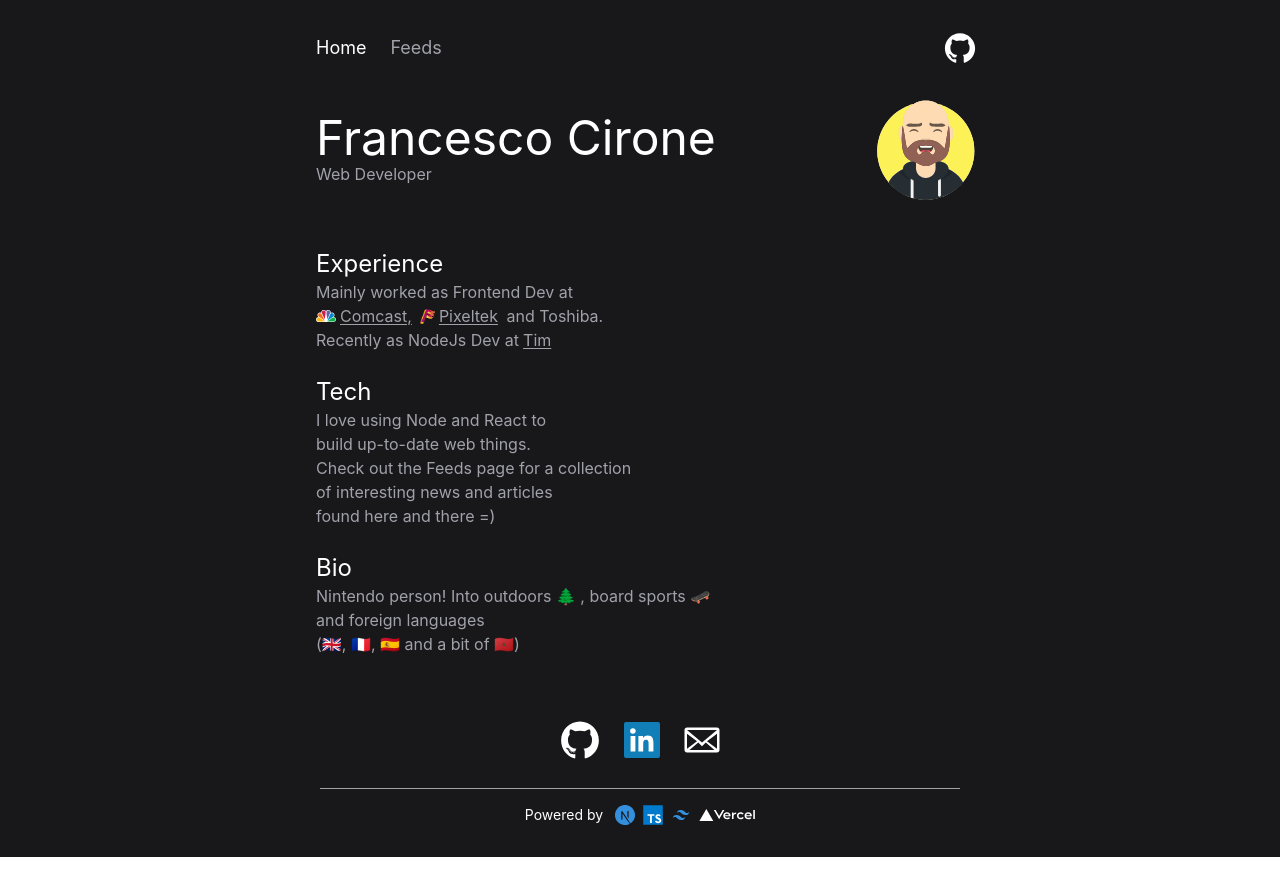
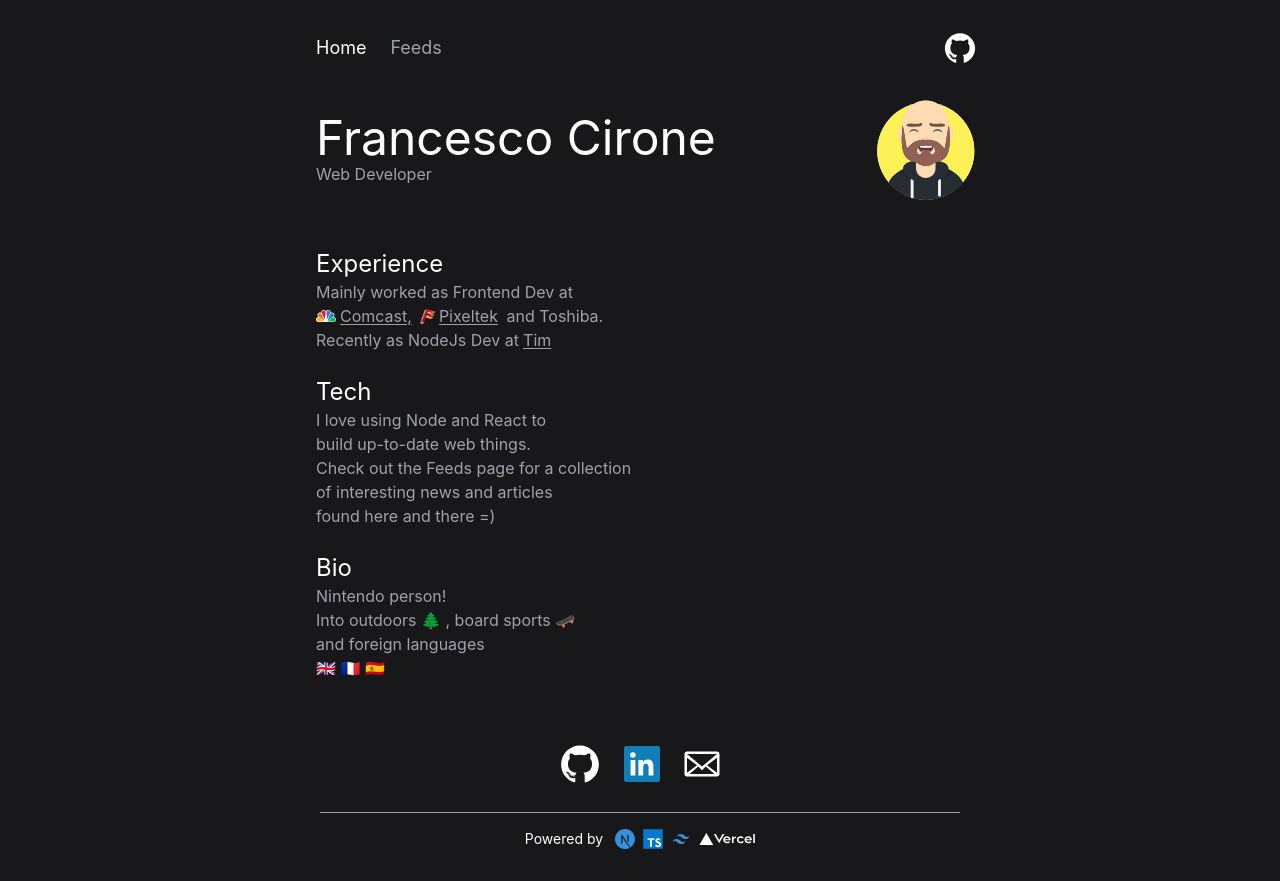
Before and after one commit to inhopj/fcirone.dev, a Next.js app: page / in a window 1280 px wide. Before the commit the page ends 857 px from the top, so only its background shows below. Built offline with nearby package versions, Linux system fonts and the light colour scheme.

Commit message:
some text indentation in Bio comp

```diff
--- a/components/About/Bio.tsx
+++ b/components/About/Bio.tsx
@@ -11,10 +11,12 @@ const Bio = ({ className: parentClassNames }: Props) => {
         Bio
       </div>
       <p>
-        Nintendo person! Into outdoors &#127794; &#32;, board sports &#128761; &#32;<br />and foreign languages<br />(🇬🇧, 🇫🇷, 🇪🇸 and a bit of 🇲🇦)
+        Nintendo person!<br />
+        Into outdoors &#127794; &#32;, board sports &#128761; &#32;<br />
+        and foreign languages<br />
+        🇬🇧 🇫🇷 🇪🇸
       </p>
     </div>
-
   )
 }
 
```
